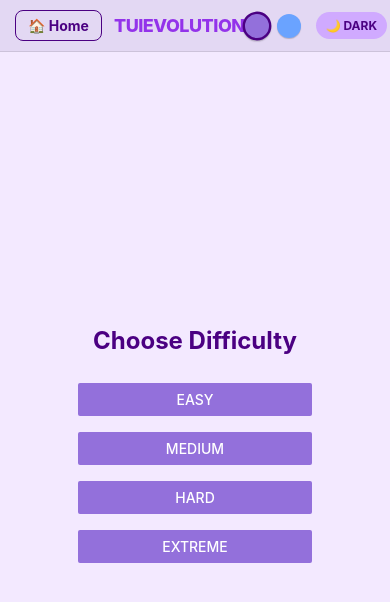
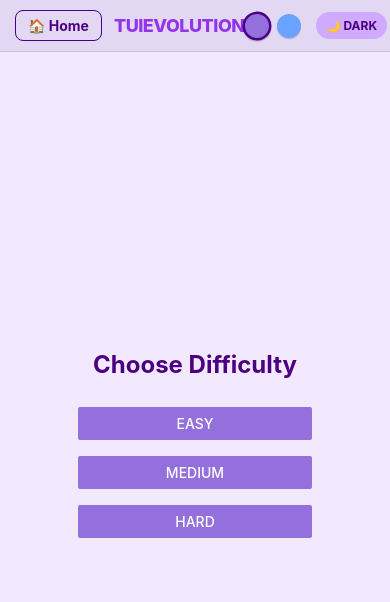
Before and after one commit to tuievolution/TuiEvolution_Mind_Games, a React Native app: screen /SudokuDifficulty in a window 390 px wide. Shown: the top 602 px of the page. Built offline with nearby package versions, Linux system fonts and the light colour scheme.

Commit message:
Update DifficultyScreen.tsx

```diff
--- a/screens/Sudoku/DifficultyScreen.tsx
+++ b/screens/Sudoku/DifficultyScreen.tsx
@@ -14,7 +14,7 @@ export default function DifficultyScreen() {
   // Apply dynamic styles
   const styles = getStyles(colors);
 
-  const difficulties: RootStackParamList['SudokuGame']['difficulty'][] = ['easy', 'medium', 'hard', 'extreme'];
+  const difficulties: RootStackParamList['SudokuGame']['difficulty'][] = ['easy', 'medium', 'hard'];
 
   return (
     <View style={styles.container}>
```
